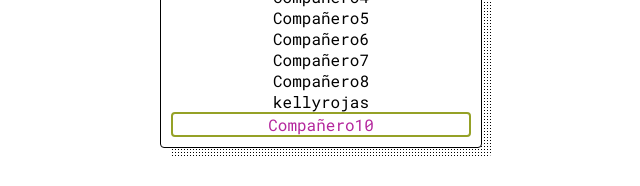
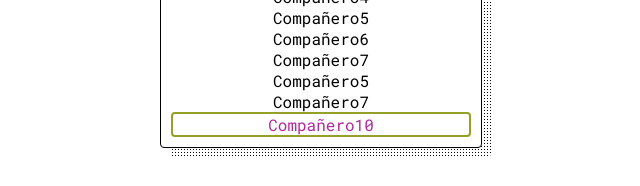
Before and after one commit to cdtello/testG38, a plain HTML site: page index.html in a window 1280 px wide. Shown: the part 356-542 px from the top of the page, 319-959 px from the left. Drawn offline with nearby package versions, Linux system fonts and the light colour scheme.

Commit message:
Se realiza cambio de Compañero 5 y 7 lineas 32 y33

```diff
--- a/index.html
+++ b/index.html
@@ -29,8 +29,8 @@
         <div data-poke-stats class="poke-stats">Compañero5</div>
         <div data-poke-stats class="poke-stats">Compañero6</div>
         <div data-poke-stats class="poke-stats">Compañero7</div>
-        <div data-poke-stats class="poke-stats">Compañero8</div>
-        <div data-poke-stats class="poke-stats">kellyrojas</div>
+        <div data-poke-stats class="poke-stats">Compañero5</div>
+        <div data-poke-stats class="poke-stats">Compañero7</div>
         <div data-poke-stats id=elberM  class="poke-stats">Compañero10</div>
     </div>
 </body>
```
